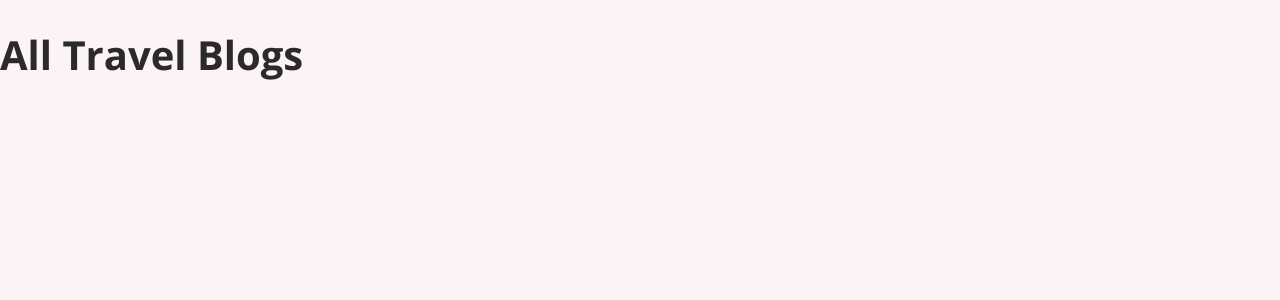
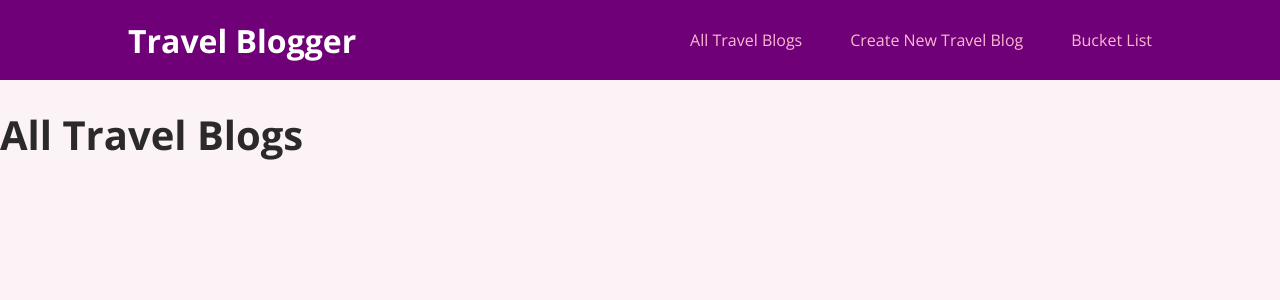
Before and after one commit to kallumjones/travel-blogger-react, a React (Create React App) app: page / in a window 1280 px wide. Shown: the top 300 px of the page. Built offline with nearby package versions, Linux system fonts and the light colour scheme.

Commit message:
Add Navigation and Styling

```diff
--- a/src/App.js
+++ b/src/App.js
@@ -4,10 +4,12 @@ import { Route, Switch } from "react-router-dom";
 import AllTravelBlogs from "./pages/AllTravelBlogs";
 import NewTravelBlog from "./pages/NewTravelBlog";
 import BucketList from "./pages/BucketList";
+import MainNavigation from "./components/layout/MainNavigation";
 
 const App = () => {
   return (
     <div>
+      <MainNavigation />
       <Switch>
         <Route path="/" exact>
           <AllTravelBlogs />
--- /dev/null
+++ b/src/components/layout/MainNavigation.js
@@ -0,0 +1,28 @@
+import React from 'react'
+import {Link} from 'react-router-dom';
+
+//import CSS file
+import classes from './MainNavigation.module.css';
+
+const MainNavigation = () => {
+    return (
+        <header className={classes.header}>
+            <div className={classes.logo}>Travel Blogger</div>
+            <nav className={classes.nav}>
+                <ul>
+                    <li>
+                        <Link to="/">All Travel Blogs</Link>
+                    </li>
+                    <li>
+                        <Link to="/new-travel-blog">Create New Travel Blog</Link>
+                    </li>
+                    <li>
+                        <Link to="/bucket-list">Bucket List</Link>
+                    </li>
+                </ul>
+            </nav>
+        </header>
+    )
+}
+
+export default MainNavigation
--- /dev/null
+++ b/src/components/layout/MainNavigation.module.css
@@ -0,0 +1,54 @@
+.header {
+  display: flex;
+  justify-content: space-between;
+  align-items: center;
+  background-color: #700077;
+  color: white;
+  padding: 0 10%;
+  width: 100vw;
+  height: 5rem;
+}
+
+.nav ul {
+  list-style: none;
+  margin: 0;
+  padding: 0;
+  display: flex;
+  align-items: baseline;
+}
+
+.nav li {
+  margin-left: 3rem;
+}
+
+.logo a,
+.logo a:hover,
+.logo a:active {
+  text-decoration: none;
+  color: white;
+}
+
+.nav a {
+  text-decoration: none;
+  font-size: 1rem;
+  color: #fcb8d2;
+}
+
+.nav a:hover,
+.nav a:active {
+  color: white;
+}
+
+.logo {
+  font-size: 2rem;
+  color: white;
+  font-weight: bold;
+}
+
+.badge {
+  background-color: #cc2062;
+  color: white;
+  border-radius: 12px;
+  padding: 0 1rem;
+  margin-left: 0.5rem;
+}
```
